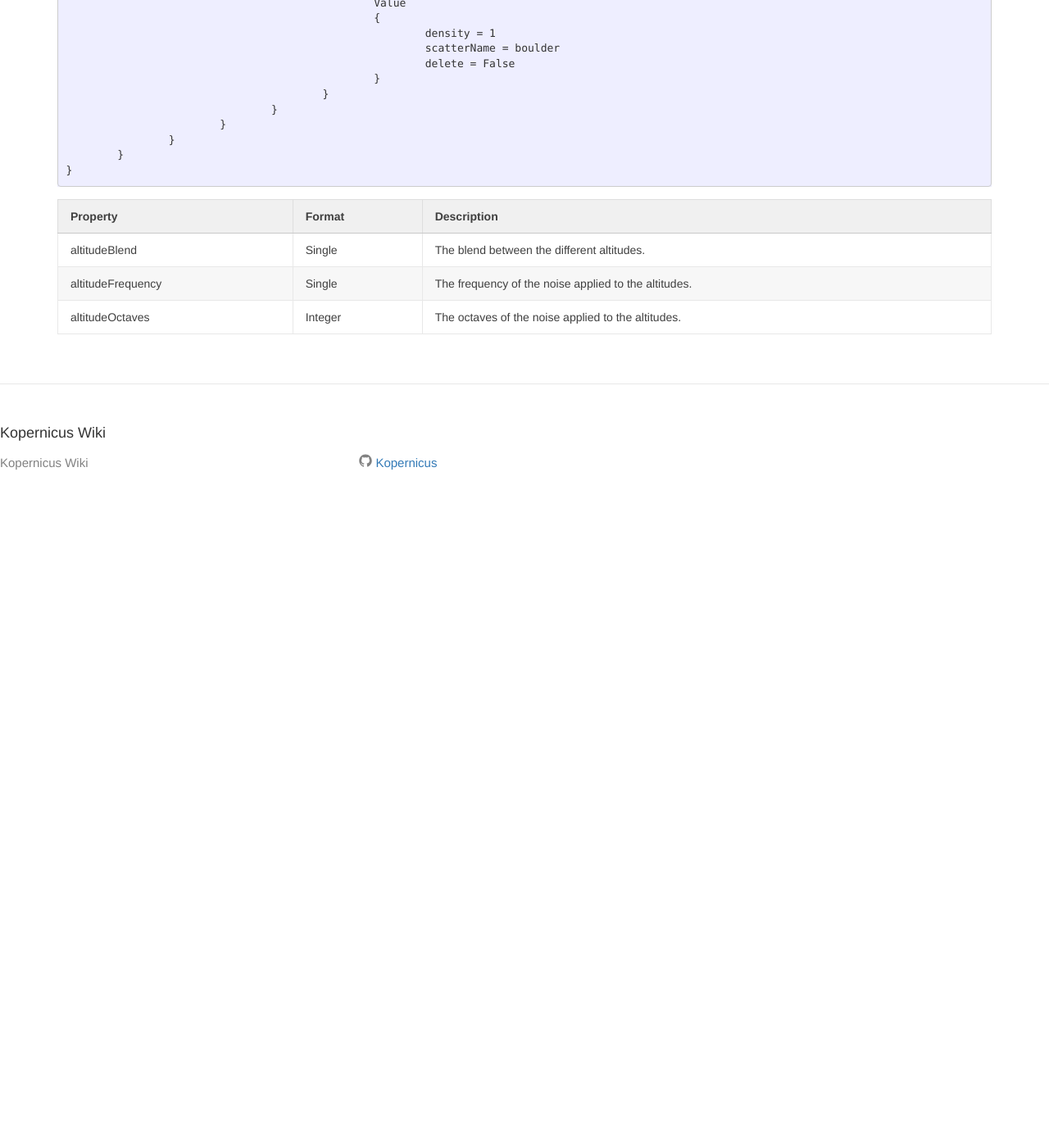
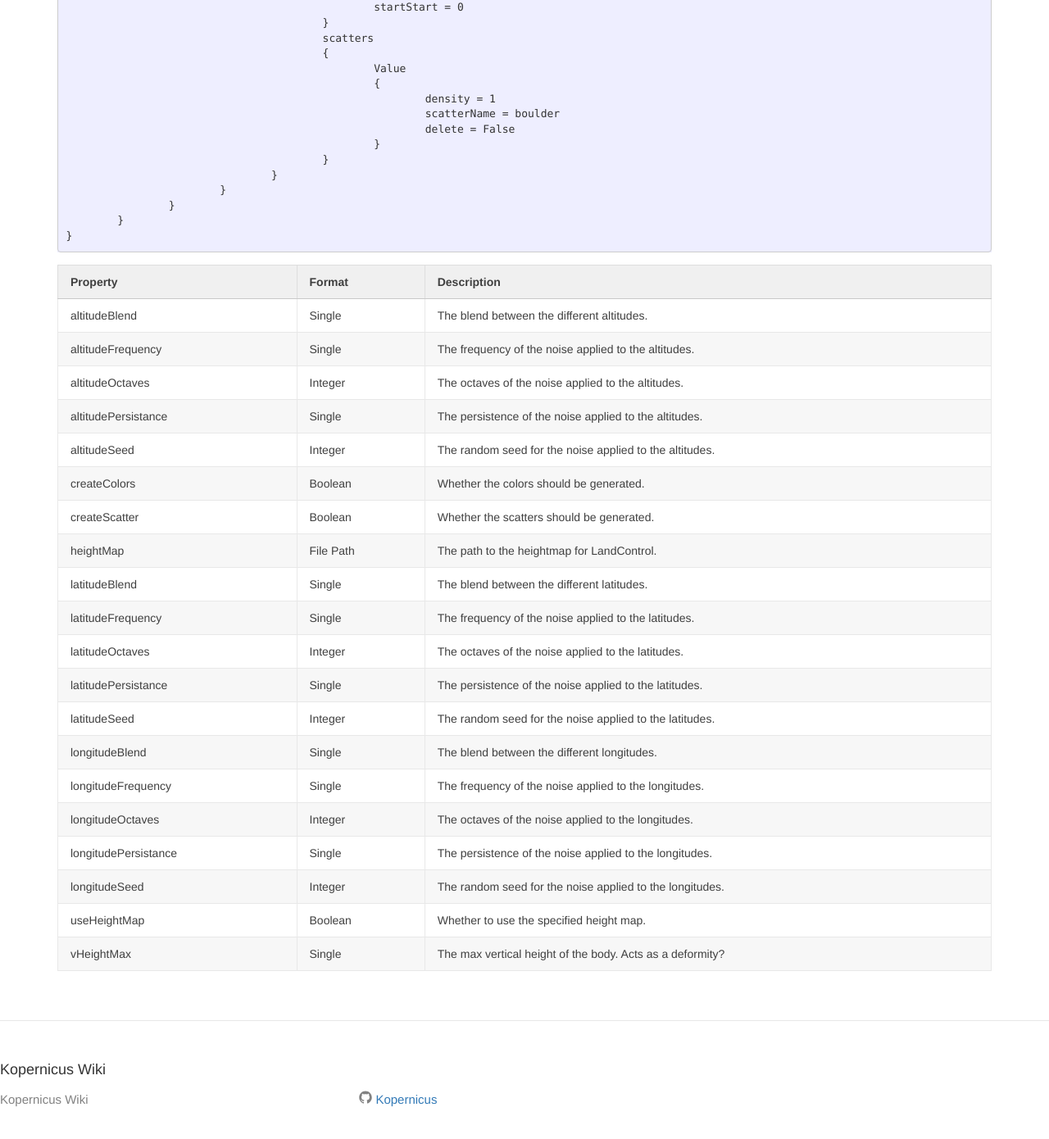
Before and after one commit to Kopernicus/wiki, a Jekyll site: the page built from PQSMods/LandControl.md, in a window 1280 px wide and 1400 px high, scrolled down 2293 px. Shown: the top 1390 px of the window at 82% size. Built offline with Jekyll 4.4.1, drawn with Linux system fonts in a browser that asks for light colours; before the commit the page ends 2923 px from its top, so only the background shows below that; some of the changed text lies outside the part shown.

Commit message:
LandControl content

````diff
--- a/PQSMods/LandControl.md
+++ b/PQSMods/LandControl.md
@@ -4,6 +4,10 @@ title: LandControl
 ---
 
 LandControl is a PQSMod that controls regional, longitudinal, and latitudinal aspects. It is mainly used to add scatters, which are 3D meshed objects that are generated on the surface. Scatters are mainly controlled through the [`ModularScatter`]({{ site.baseurl }}{% link ModularScatter/ModularScatter.md %}) class.
+
+**Subnodes**
+* [Scatters { } / scatters { }]({{ site.baseurl }}{% link PQSMods/LandControl/Scatters.md %})
+* [LandClasses { } / landClasses { }]({{site.baseurl}}{% link PQSMods/LandControl/LandClasses.md %})
 
 **Example**
 ```
@@ -137,3 +141,20 @@ PQS
 |altitudeBlend|Single|The blend between the different altitudes.|
 |altitudeFrequency|Single|The frequency of the noise applied to the altitudes.|
 |altitudeOctaves|Integer|The octaves of the noise applied to the altitudes.|
+|altitudePersistance|Single|The persistence of the noise applied to the altitudes.|
+|altitudeSeed|Integer|The random seed for the noise applied to the altitudes.|
+|createColors|Boolean|Whether the colors should be generated.|
+|createScatter|Boolean|Whether the scatters should be generated.|
+|heightMap|File Path|The path to the heightmap for LandControl.|
+|latitudeBlend|Single|The blend between the different latitudes.|
+|latitudeFrequency|Single|The frequency of the noise applied to the latitudes.|
+|latitudeOctaves|Integer|The octaves of the noise applied to the latitudes.|
+|latitudePersistance|Single|The persistence of the noise applied to the latitudes.|
+|latitudeSeed|Integer|The random seed for the noise applied to the latitudes.|
+|longitudeBlend|Single|The blend between the different longitudes.|
+|longitudeFrequency|Single|The frequency of the noise applied to the longitudes.|
+|longitudeOctaves|Integer|The octaves of the noise applied to the longitudes.|
+|longitudePersistance|Single|The persistence of the noise applied to the longitudes.|
+|longitudeSeed|Integer|The random seed for the noise applied to the longitudes.|
+|useHeightMap|Boolean|Whether to use the specified height map.|
+|vHeightMax|Single|The max vertical height of the body. Acts as a deformity?|
````
Also changed, not shown: PQSMods/LandControl/LandClasses.md (added), PQSMods/LandControl/Scatters.md (added).
